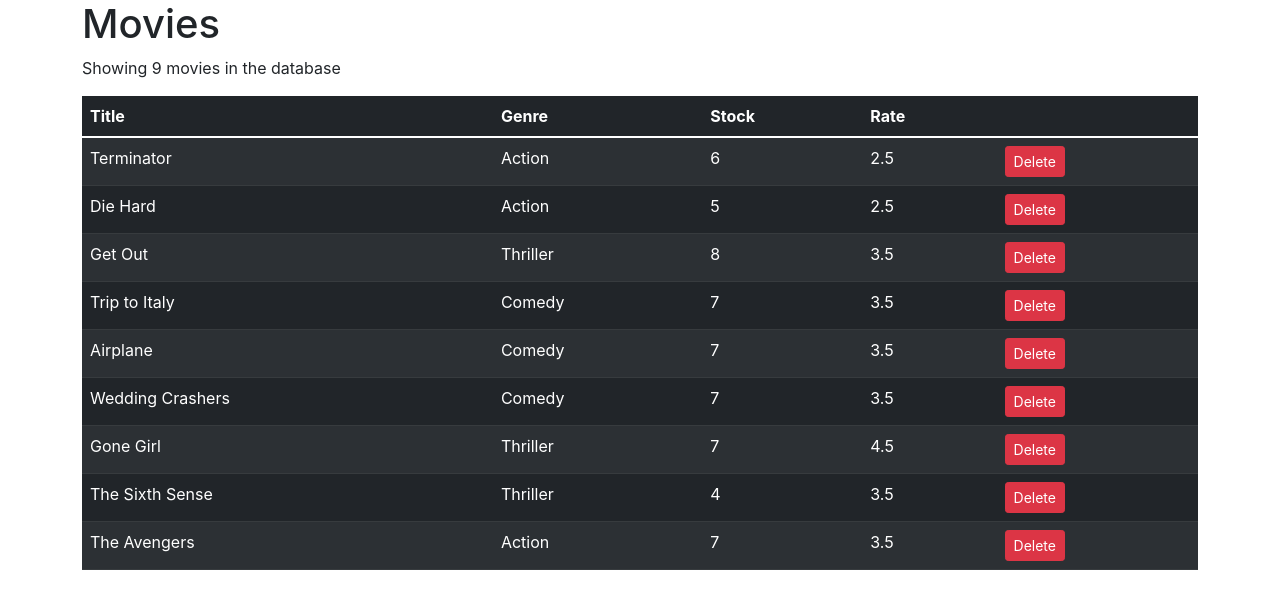
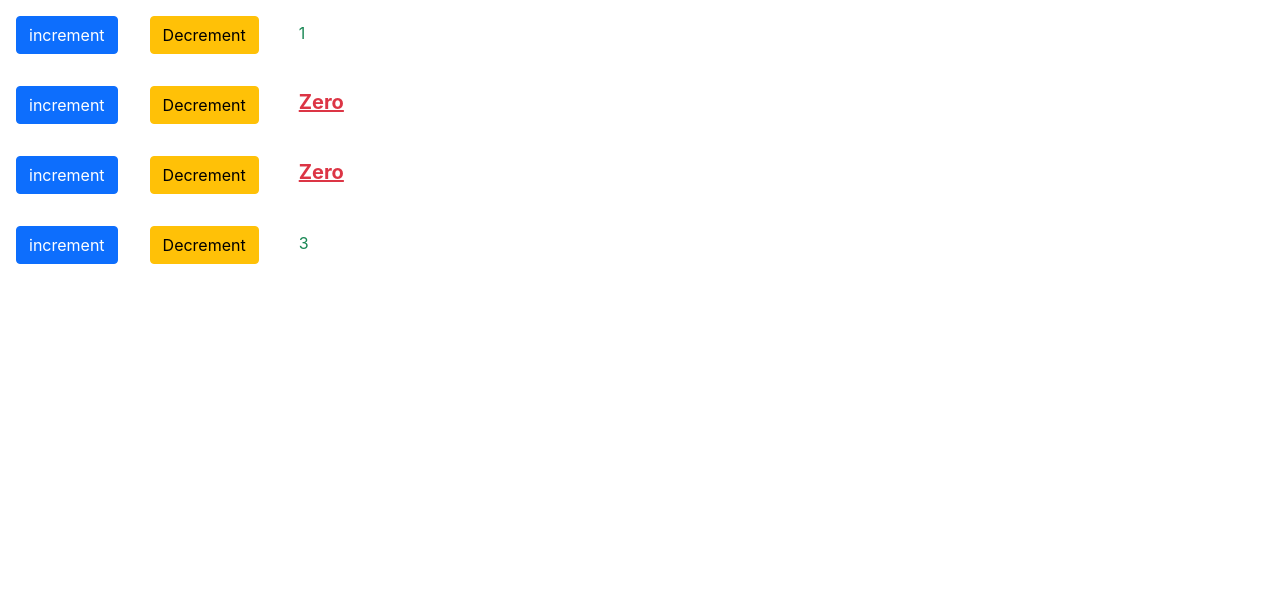
Before and after one commit to nimakarimi76/Friends-list, a React (Create React App) app in the folder mosh/: page / in a window 1280 px wide. Shown: the top 608 px of the page. Built offline with nearby package versions, Linux system fonts and the light colour scheme.

Commit message:
counters > counter*4 + props.initialValue

```diff
--- a/mosh/src/components/counter.jsx
+++ b/mosh/src/components/counter.jsx
@@ -2,12 +2,15 @@
 
 class Counter extends Component {
   state = {
-    count: 3,
+    value: this.props.initialValue,
     tags: ["tag 1", "tag 2", "tag 3"],
   };
 
   handleIncrement = () => {
-    console.log(this.state);
+    this.setState({ count: ++this.state.value });
+  };
+  handleDecrement = () => {
+    this.setState({ count: --this.state.value });
   };
 
   style = {
@@ -16,41 +19,50 @@
     textAlign: "center",
   };
 
-  renderTags() {
-    return (
-      <ul>
-        {this.state.tags.map((tag) => (
-          <li key={tag}> {tag}</li>
-        ))}
-      </ul>
-    );
-  }
+  // renderTags() {
+  //   return (
+  //     <ul>
+  //       {this.state.tags.map((tag) => (
+  //         <li key={tag}> {tag}</li>
+  //       ))}
+  //     </ul>
+  //   );
+  // }
 
   render() {
     return (
-      <div className="container">
-        <h1 style={this.style} className="card m-3">
+      <div className="">
+        {/* <h1 style={this.style} className="card m-3">
           Counter App
-        </h1>
+        </h1> */}
         <button className="btn btn-primary m-3" onClick={this.handleIncrement}>
           increment
         </button>
-        <h4 style={{ padding: "1rem" }} className={this.getCountClasses()}>
+        <button className="btn btn-warning m-3" onClick={this.handleDecrement}>
+          Decrement
+        </button>
+        <span style={{ padding: "1rem" }} className={this.getCountClasses()}>
           {this.formatCount()}
-        </h4>
-        {this.state.tags.length == 0 && "Please create a tag"}
-        {this.renderTags()}
+        </span>
+        {/* {this.state.tags.length == 0 && "Please create a tag"}
+        {this.renderTags()} */}
       </div>
     );
   }
   formatCount() {
-    let { count } = this.state;
-    return count === 0 ? <h3 className="text-danger">Zero</h3> : count;
+    let { value: count } = this.state;
+    return count === 0 ? (
+      <span className="text-danger fw-bold fs-5 text-decoration-underline">
+        Zero
+      </span>
+    ) : (
+      count
+    );
   }
 
   getCountClasses() {
     let classes = "m-2 text-";
-    classes += this.state.count % 2 === 0 ? "info" : "success";
+    classes += this.state.value % 2 === 0 ? "info" : "success";
     return classes;
   }
 }
--- /dev/null
+++ b/mosh/src/components/counters.jsx
@@ -0,0 +1,24 @@
+import React, { Component } from "react";
+import Counter from "./counter";
+
+class Counters extends Component {
+  state = {
+    counters: [
+      { id: 1, value: 1 },
+      { id: 2, value: 0 },
+      { id: 3, value: 0 },
+      { id: 4, value: 3 },
+    ],
+  };
+  render() {
+    return (
+      <div>
+        {this.state.counters.map((eachCounter) => (
+          <Counter key={eachCounter.id} initialValue={eachCounter.value} />
+        ))}
+      </div>
+    );
+  }
+}
+
+export default Counters;
--- a/mosh/src/index.js
+++ b/mosh/src/index.js
@@ -2,14 +2,14 @@
 import ReactDOM from "react-dom/client";
 import "./index.css";
 import reportWebVitals from "./reportWebVitals";
-import Counter from "./components/counter";
+import Counters from "./components/counters";
 import Movies from "./components/movies";
 
 const root = ReactDOM.createRoot(document.getElementById("root"));
 root.render(
   <React.StrictMode>
-    {/* <Counter /> */}
-    <Movies />
+    <Counters />
+    {/* <Movies /> */}
   </React.StrictMode>
 );
 
```
